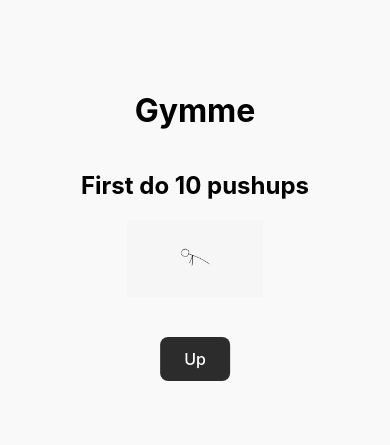
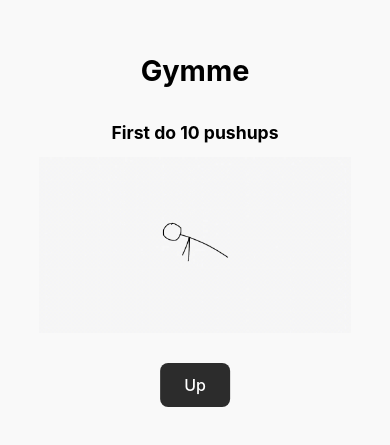
Before and after one commit to macieksitko/gymme-landing, a plain HTML site: page index.html in a window 390 px wide. Shown: the part 209-654 px from the top of the page. Drawn offline with Linux system fonts and the light colour scheme.

Commit message:
feat: adjust css for mobile

```diff
--- a/index.css
+++ b/index.css
@@ -20,6 +20,51 @@ body {
   width: 100vw;
 }
 
+/* Default GIF size for desktop */
+#pushup-gif {
+  max-width: 35%;
+  height: auto;
+  transition: all 0.2s ease;
+}
+
+/* Mobile styles */
+@media (max-width: 768px) {
+  #pushup-gif {
+    max-width: 70%;
+  }
+
+  h1 {
+    font-size: 2rem;
+  }
+
+  h2 {
+    font-size: 1.2rem;
+  }
+
+  #email-section {
+    width: 90% !important;
+  }
+
+  #email-input {
+    width: 80% !important;
+  }
+}
+
+/* Very small screens (phones) */
+@media (max-width: 480px) {
+  #pushup-gif {
+    max-width: 80%;
+  }
+
+  h1 {
+    font-size: 1.8rem;
+  }
+
+  h2 {
+    font-size: 1.1rem;
+  }
+}
+
 button {
   background-color: #2c2c2c;
   color: white;
@@ -30,7 +75,7 @@ button {
   font-size: 16px;
   border-radius: 8px;
   cursor: pointer;
-  margin-top: 20px;
+  margin-top: 10px;
   transition: all 0.2s ease;
 }
 
--- a/index.html
+++ b/index.html
@@ -10,12 +10,7 @@
     <div class="main">
       <h1>Gymme</h1>
       <h2 id="counter-text">First do 10 pushups</h2>
-      <img
-        id="pushup-gif"
-        src="pushup-static.png"
-        alt="Pushup demonstration"
-        style="max-width: 35%; height: auto; transition: all 0.2s ease"
-      />
+      <img id="pushup-gif" src="pushup-static.png" alt="Pushup demonstration" />
 
       <!-- Button container with fixed height -->
       <div style="height: 60px; position: relative">
```
